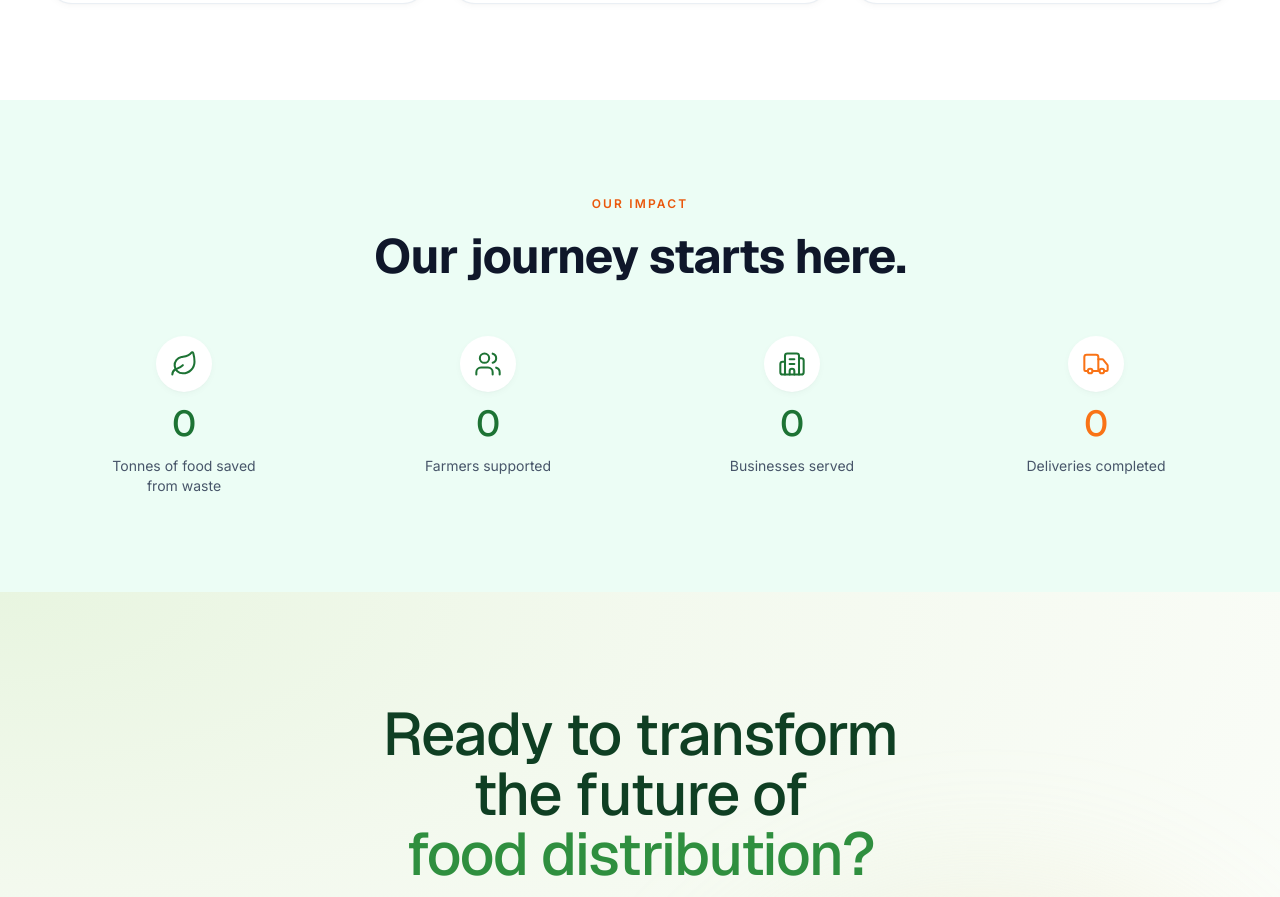
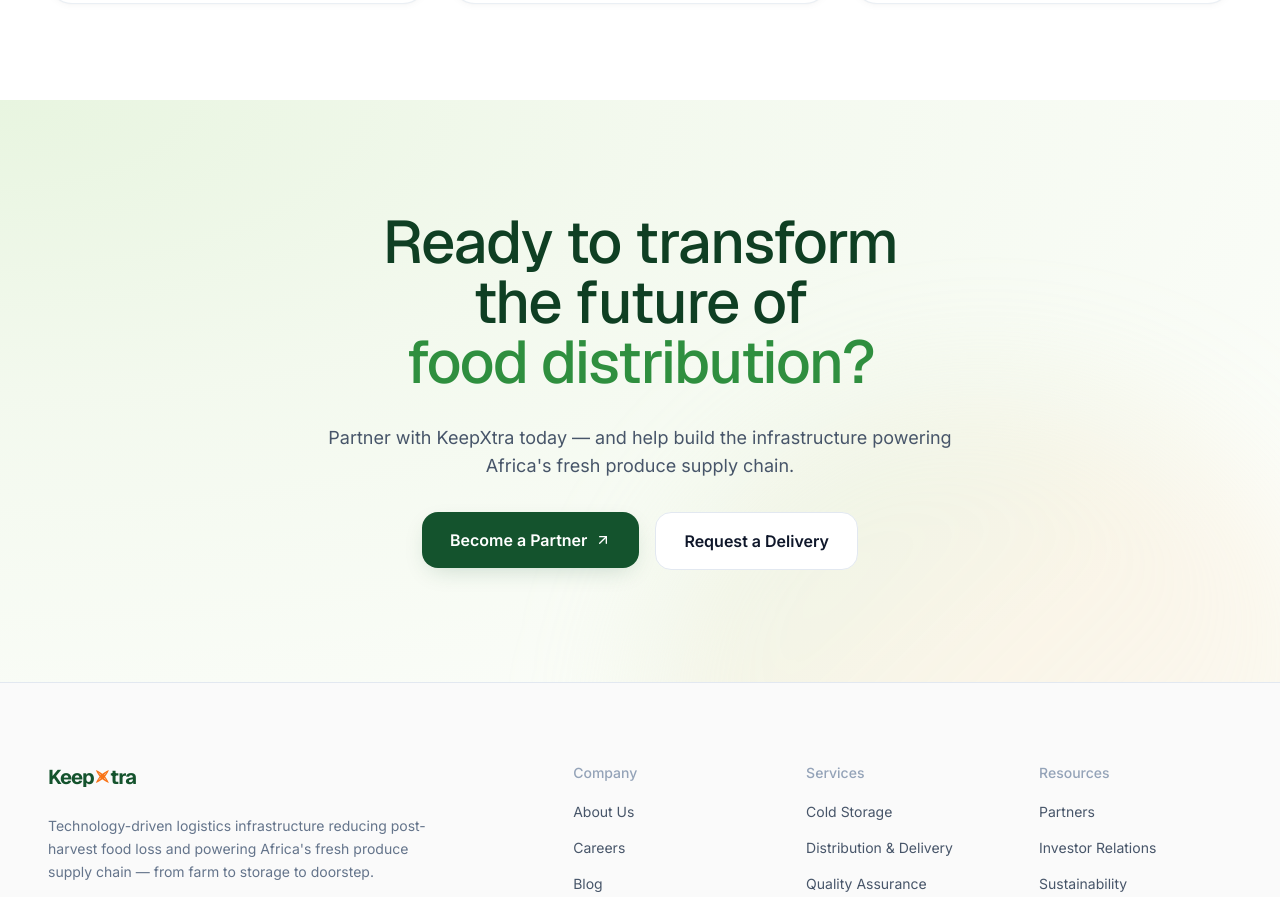
Before and after one commit to louisafful1/keepxtra, a React (Vite) app in the folder frontend/: page /about in a window 1280 px wide. Shown: the part 5413-6310 px from the top of the page. Built offline with nearby package versions, Linux system fonts and the light colour scheme.

Commit message:
chore(content): remove Our Impact section; label hero panel as preview
Removes the About page impact section entirely (and the now-unused impactStats/ImpactCounters). Relabels the hero dashboard from 'Live Cold-Hub' to 'Cold-Hub Preview' with 'Sample data (illustrative)'.

```diff
--- a/frontend/src/data/impactStats.ts
+++ /dev/null
@@ -1,17 +0,0 @@
-import { Leaf, Users, Building2, Truck, type LucideIcon } from 'lucide-react'
-
-export interface ImpactStat {
-  value: number
-  suffix?: string
-  prefix?: string
-  label: string
-  icon: LucideIcon
-  accent?: boolean
-}
-
-export const impactStats: ImpactStat[] = [
-  { value: 0, label: 'Tonnes of food saved from waste', icon: Leaf },
-  { value: 0, label: 'Farmers supported', icon: Users },
-  { value: 0, label: 'Businesses served', icon: Building2 },
-  { value: 0, label: 'Deliveries completed', icon: Truck, accent: true },
-]
--- a/frontend/src/pages/website/AboutPage.tsx
+++ b/frontend/src/pages/website/AboutPage.tsx
@@ -7,7 +7,6 @@
 import { OurValues } from '@/sections/about/OurValues'
 import { HowWeWork } from '@/sections/about/HowWeWork'
 import { MeetTheTeam } from '@/sections/about/MeetTheTeam'
-import { AboutImpact } from '@/sections/about/AboutImpact'
 import { FinalCta } from '@/sections/home/FinalCta'
 
 export default function AboutPage() {
@@ -30,7 +29,6 @@
       <OurValues />
       <HowWeWork />
       <MeetTheTeam />
-      <AboutImpact />
       <FinalCta />
     </>
   )
--- a/frontend/src/sections/about/AboutImpact.tsx
+++ /dev/null
@@ -1,57 +0,0 @@
-import { motion } from 'framer-motion'
-import { CountUp } from '@/lib/countup'
-import { Container } from '@/components/ui/Container'
-import { SectionHeading } from '@/components/ui/SectionHeading'
-import { impactStats } from '@/data/impactStats'
-import { staggerContainer, fadeUp, viewportOnce } from '@/animation/variants'
-
-export function AboutImpact() {
-  return (
-    <section className="bg-tint-green py-24">
-      <Container>
-        <SectionHeading eyebrow="Our Impact" title="Our journey starts here." align="center" />
-
-        <motion.div
-          variants={staggerContainer(0.1)}
-          initial="hidden"
-          whileInView="show"
-          viewport={viewportOnce}
-          className="mt-14 grid grid-cols-2 gap-x-8 gap-y-10 sm:grid-cols-4"
-        >
-          {impactStats.map((stat) => {
-            const Icon = stat.icon
-            return (
-              <motion.div key={stat.label} variants={fadeUp} className="flex flex-col items-center gap-3 text-center">
-                <span className="flex size-14 items-center justify-center rounded-full bg-white shadow-soft">
-                  <Icon
-                    className={stat.accent ? 'size-7 text-secondary-500' : 'size-7 text-primary-600'}
-                    strokeWidth={1.75}
-                  />
-                </span>
-                <div
-                  className={
-                    stat.accent
-                      ? 'font-display text-3xl font-medium text-secondary-500 sm:text-4xl'
-                      : 'font-display text-3xl font-medium text-primary-600 sm:text-4xl'
-                  }
-                >
-                  <CountUp
-                    end={stat.value}
-                    duration={2.4}
-                    prefix={stat.prefix}
-                    suffix={stat.suffix}
-                    separator=","
-                    enableScrollSpy
-                    scrollSpyOnce
-                    scrollSpyDelay={100}
-                  />
-                </div>
-                <p className="max-w-[9rem] text-sm text-neutral-600">{stat.label}</p>
-              </motion.div>
-            )
-          })}
-        </motion.div>
-      </Container>
-    </section>
-  )
-}
--- a/frontend/src/sections/home/Hero.tsx
+++ b/frontend/src/sections/home/Hero.tsx
@@ -114,8 +114,8 @@
               <div className="flex items-center gap-2.5">
                 <span className="size-2.5 shrink-0 rounded-full bg-primary-500 ring-4 ring-primary-500/15" />
                 <p className="text-sm font-semibold text-neutral-900">
-                  Live Cold-Hub{' '}
-                  <span className="font-normal text-neutral-500">#02 (Accra)</span>
+                  Cold-Hub Preview{' '}
+                  <span className="font-normal text-neutral-500">(Accra)</span>
                 </p>
               </div>
               <span className="rounded-md bg-neutral-100 px-2.5 py-1 text-[11px] font-medium text-neutral-500">
@@ -174,7 +174,7 @@
             </div>
 
             <div className="mt-5 flex items-center justify-between border-t border-neutral-100 pt-4">
-              <span className="text-[11px] text-neutral-400">Updated Just now</span>
+              <span className="text-[11px] text-neutral-400">Sample data (illustrative)</span>
 
             </div>
           </div>
--- a/frontend/src/sections/home/ImpactCounters.tsx
+++ /dev/null
@@ -1,85 +0,0 @@
-import { motion } from 'framer-motion'
-import { CountUp } from '@/lib/countup'
-import { Container } from '@/components/ui/Container'
-import { Badge } from '@/components/ui/Badge'
-import { Button } from '@/components/ui/Button'
-import { impactStats } from '@/data/impactStats'
-import { staggerContainer, fadeUp, viewportOnce } from '@/animation/variants'
-
-export function ImpactCounters() {
-  return (
-    <section className="bg-tint-green py-20 lg:py-28">
-      <Container>
-        <div className="flex flex-col gap-12 lg:flex-row lg:items-center lg:justify-between lg:gap-16">
-          <motion.div
-            variants={staggerContainer(0.1)}
-            initial="hidden"
-            whileInView="show"
-            viewport={viewportOnce}
-            className="flex flex-col items-start gap-4 lg:max-w-xs lg:shrink-0"
-          >
-            <motion.div variants={fadeUp}>
-              <Badge>Our Impact</Badge>
-            </motion.div>
-            <motion.h2
-              variants={fadeUp}
-              className="text-balance font-display text-4xl font-medium leading-tight text-primary-800"
-            >
-              Measurable change, <span className="text-primary-500">at scale.</span>
-            </motion.h2>
-            <motion.p variants={fadeUp} className="text-neutral-600">
-              We&apos;re building a more efficient, sustainable, and inclusive food system
-              for Africa.
-            </motion.p>
-            <motion.div variants={fadeUp}>
-              <Button to="/about" variant="primary" icon>
-                See Our Impact
-              </Button>
-            </motion.div>
-          </motion.div>
-
-          <motion.div
-            variants={staggerContainer(0.1)}
-            initial="hidden"
-            whileInView="show"
-            viewport={viewportOnce}
-            className="grid grid-cols-2 gap-x-8 gap-y-10 sm:grid-cols-4"
-          >
-            {impactStats.map((stat) => {
-              const Icon = stat.icon
-              return (
-                <motion.div key={stat.label} variants={fadeUp} className="flex flex-col items-start gap-3">
-                  <span className="flex size-14 items-center justify-center rounded-full bg-white shadow-soft">
-                    <Icon
-                      className={stat.accent ? 'size-7 text-secondary-500' : 'size-7 text-primary-600'}
-                      strokeWidth={1.75}
-                    />
-                  </span>
-                  <div
-                    className={
-                      stat.accent
-                        ? 'font-display text-3xl font-medium text-secondary-500 sm:text-4xl'
-                        : 'font-display text-3xl font-medium text-primary-600 sm:text-4xl'
-                    }
-                  >
-                    <CountUp
-                      end={stat.value}
-                      duration={2.4}
-                      prefix={stat.prefix}
-                      suffix={stat.suffix}
-                      separator=","
-                      enableScrollSpy
-                      scrollSpyOnce
-                      scrollSpyDelay={100}
-                    />
-                  </div>
-                  <p className="max-w-[9rem] text-sm text-neutral-600">{stat.label}</p>
-                </motion.div>
-              )
-            })}
-          </motion.div>
-        </div>
-      </Container>
-    </section>
-  )
-}
```
Also changed, not shown: 1 other file (tests, documents, lock files or other folders).
